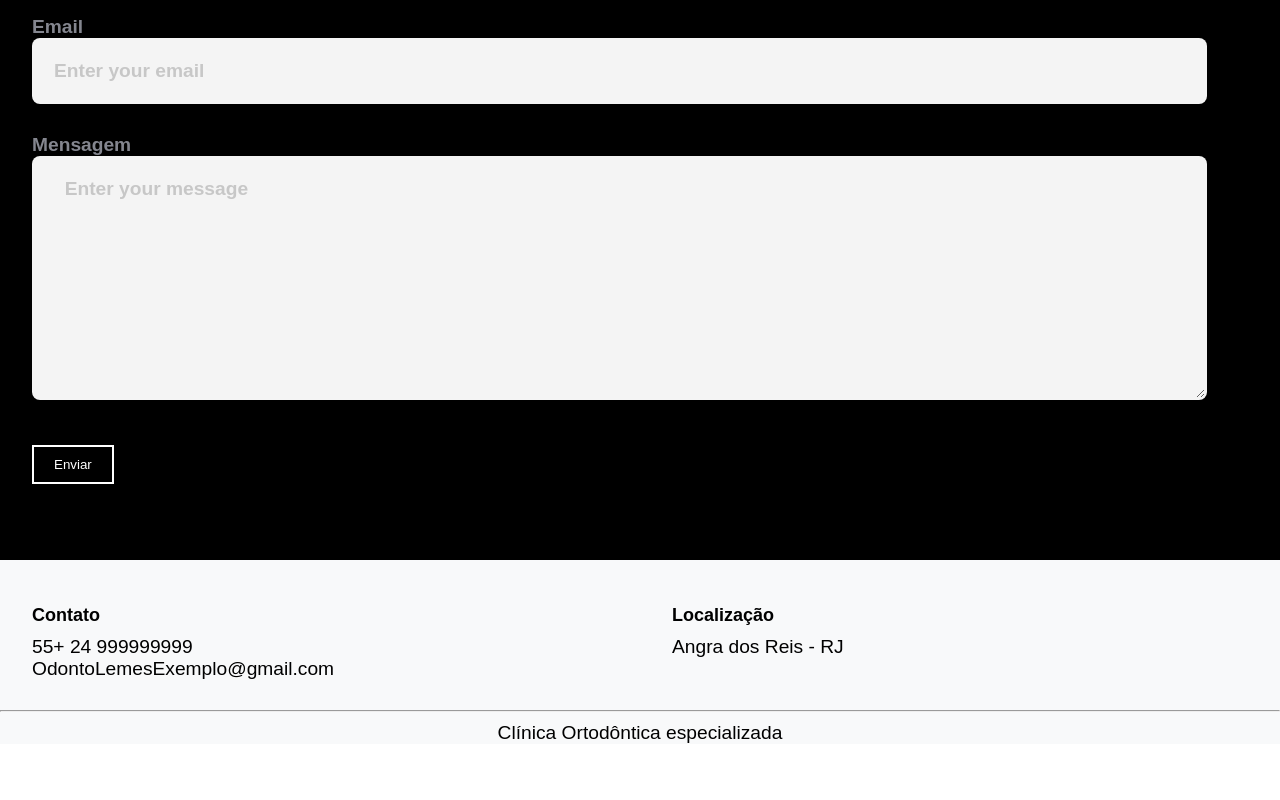
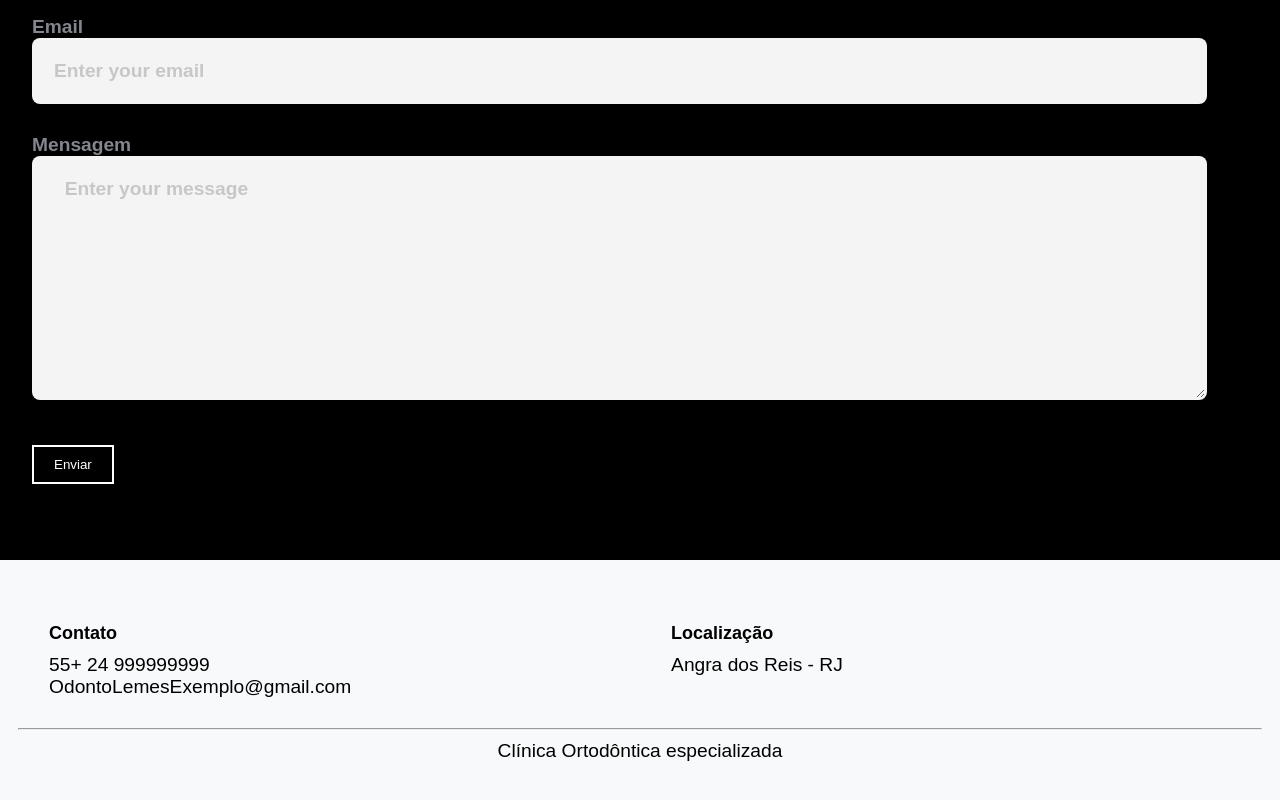
Before and after one commit to AugustoOmena/Web_Standard_Ortodontic_Clinic, a plain HTML site: page index.html in a window 1280 px wide. Shown: the part 3065-3865 px from the top of the page. Drawn offline with Linux system fonts and the light colour scheme.

Commit message:
Adding padding.

```diff
--- a/index.html
+++ b/index.html
@@ -157,7 +157,7 @@
       <br>
     </div>
 
-    <div class="container larguraPadrao">
+    <div style="padding: 18px" class="container larguraPadrao">
 
       <div class="container">
         <div class="row">
@@ -182,9 +182,8 @@
         </div>
       </div>
     </div>
+    <br><br>
   </div>
-
-<br><br>
 
 </body>
 
```
